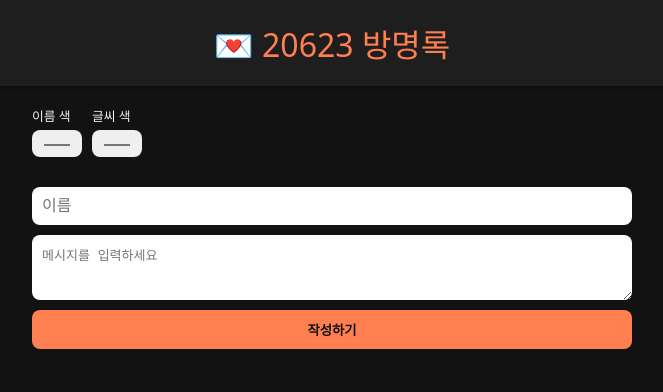
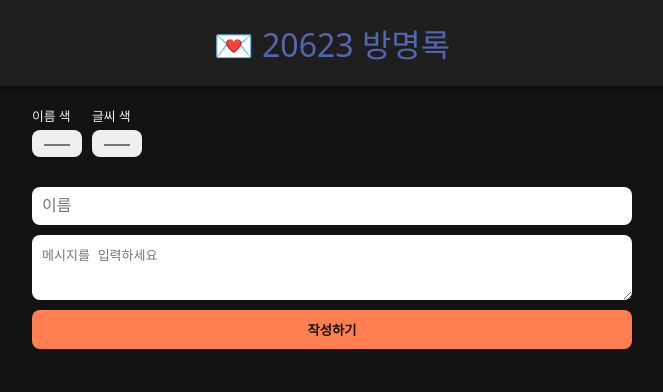
Before and after one commit to Hayeon18/guestbook, a plain HTML site: page index.html in a window 1280 px wide. Shown: the whole page, without its empty margins (308-971 px from the left). Drawn offline with Linux system fonts and the light colour scheme.

Commit message:
Update guestbook HTML structure and styles

```diff
--- a/index.html
+++ b/index.html
@@ -2,7 +2,7 @@
 <html lang="ko">
 <head>
 <meta charset="UTF-8">
-<title>💌 20623 방명록</title>
+<title>💌 J의 방명록</title>
 <style>
   body {
     margin: 0;
@@ -16,7 +16,7 @@
     padding: 20px;
     text-align: center;
     font-size: 2em;
-    color: #ff7f50;
+    color: #5566B1FF;
     box-shadow: 0 2px 5px rgba(0,0,0,0.5);
   }
 
```
